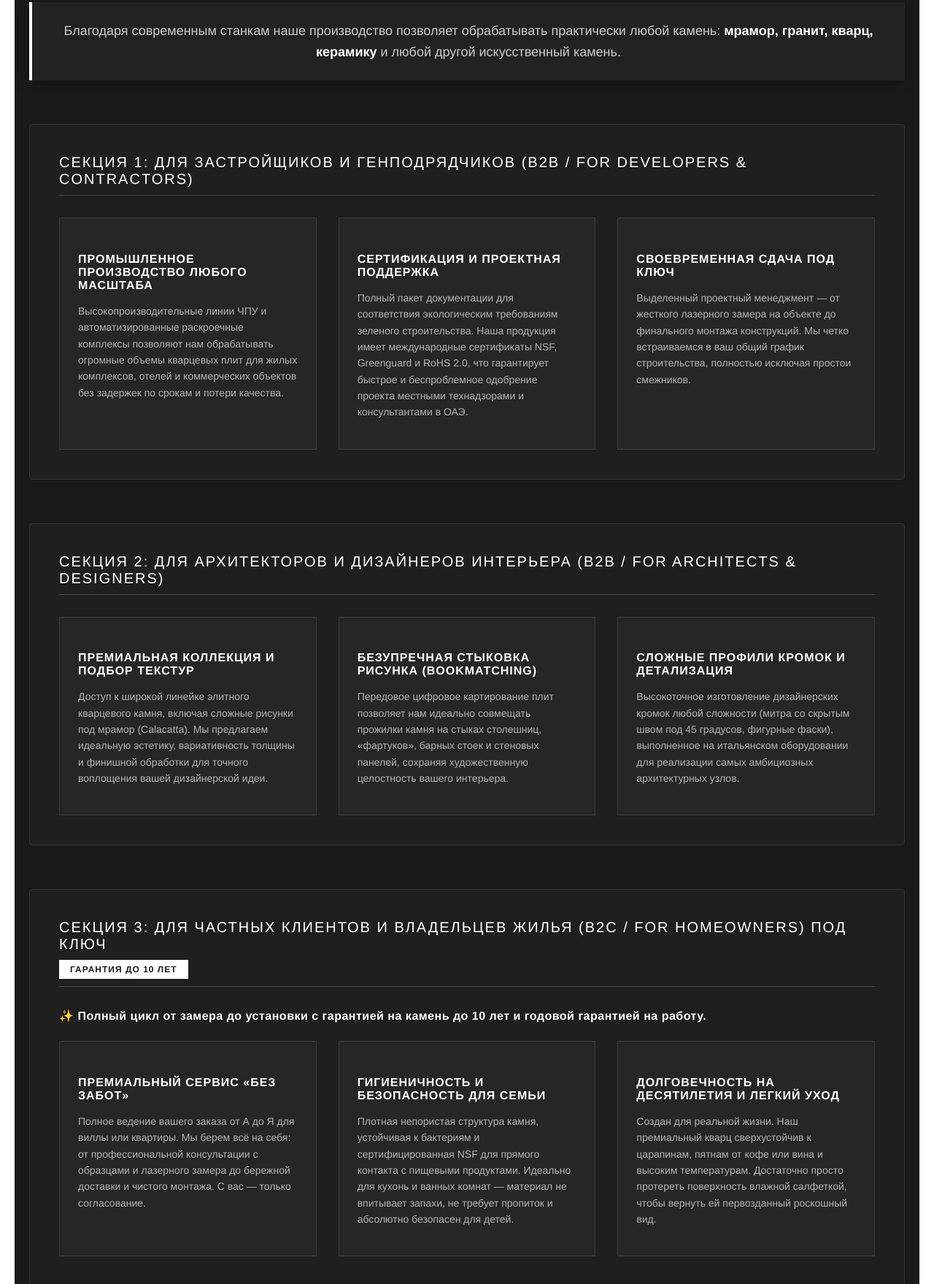
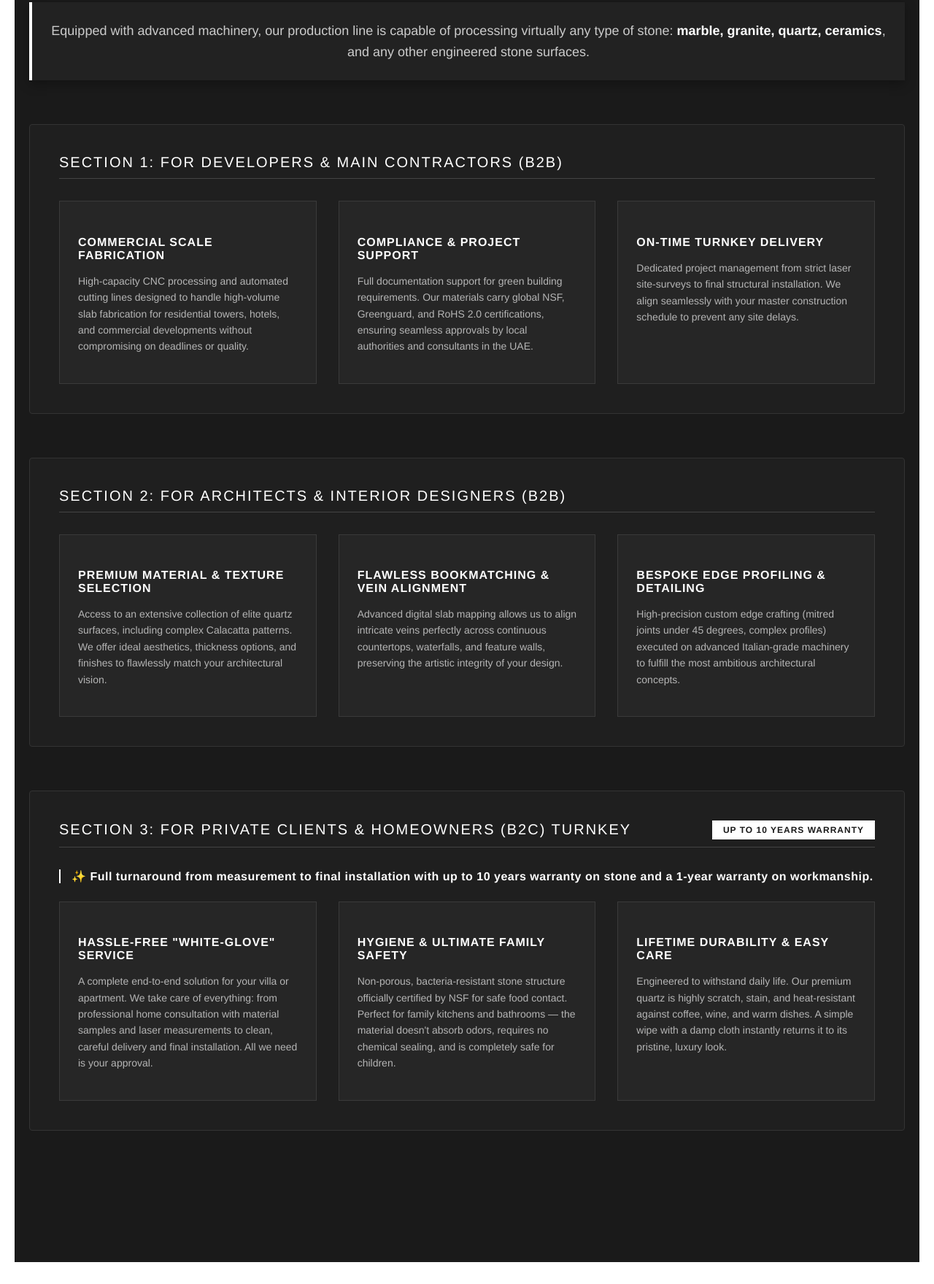
Before and after one commit to micaronquartz/micaronquartz.github.io, a plain HTML site: page index.html in a window 1280 px wide. Shown: the part 232-1991 px from the top of the page at 73% size. After the commit the page ends 1969 px from the top, so only its background shows below. Drawn offline with Linux system fonts and the light colour scheme.

Commit message:
Update index.html

```diff
--- a/index.html
+++ b/index.html
@@ -1,7 +1,9 @@
 <!DOCTYPE html>
-<html lang="ru">
+<html lang="en">
 <head>
     <meta charset="UTF-8">
+    <meta name="viewport" content="width=device-width, initial-scale=1.0">
+    <title>Micaron Quartz | Premium Surfaces Dubai</title>
     <style>
         /* Стили для нового премиального блока услуг Micaron */
         .premium-services-section {
@@ -129,77 +131,80 @@
 
     <section id="services" class="premium-services-section">
 
-        <h2 class="services-main-title">Наши Услуги / Our Services</h2>
+        <h2 class="services-main-title">Our Services</h2>
 
         <div class="factory-intro-box">
-            Благодаря современным станкам наше производство позволяет обрабатывать практически любой камень:
-            <strong>мрамор, гранит, кварц, керамику</strong> и любой другой искусственный камень.
+            Equipped with advanced machinery, our production line is capable of processing virtually any type of stone:
+            <strong>marble, granite, quartz, ceramics</strong>, and any other engineered stone surfaces.
         </div>
 
+        <!-- SECTION 1: B2B Developers & Contractors -->
         <div class="audience-block">
             <div class="audience-header">
-                <span>Секция 1: Для застройщиков и генподрядчиков (B2B / For Developers & Contractors)</span>
+                <span>Section 1: For Developers & Main Contractors (B2B)</span>
             </div>
             <div class="services-sub-grid">
                 <div class="service-item-card">
-                    <h4>Промышленное производство любого масштаба</h4>
-                    <p>Высокопроизводительные линии ЧПУ и автоматизированные раскроечные комплексы позволяют нам обрабатывать огромные объемы кварцевых плит для жилых комплексов, отелей и коммерческих объектов без задержек по срокам и потери качества.</p>
+                    <h4>Commercial Scale Fabrication</h4>
+                    <p>High-capacity CNC processing and automated cutting lines designed to handle high-volume slab fabrication for residential towers, hotels, and commercial developments without compromising on deadlines or quality.</p>
                 </div>
                 <div class="service-item-card">
-                    <h4>Сертификация и проектная поддержка</h4>
-                    <p>Полный пакет документации для соответствия экологическим требованиям зеленого строительства. Наша продукция имеет международные сертификаты NSF, Greenguard и RoHS 2.0, что гарантирует быстрое и беспроблемное одобрение проекта местными технадзорами и консультантами в ОАЭ.</p>
+                    <h4>Compliance & Project Support</h4>
+                    <p>Full documentation support for green building requirements. Our materials carry global NSF, Greenguard, and RoHS 2.0 certifications, ensuring seamless approvals by local authorities and consultants in the UAE.</p>
                 </div>
                 <div class="service-item-card">
-                    <h4>Своевременная сдача под ключ</h4>
-                    <p>Выделенный проектный менеджмент — от жесткого лазерного замера на объекте до финального монтажа конструкций. Мы четко встраиваемся в ваш общий график строительства, полностью исключая простои смежников.</p>
+                    <h4>On-Time Turnkey Delivery</h4>
+                    <p>Dedicated project management from strict laser site-surveys to final structural installation. We align seamlessly with your master construction schedule to prevent any site delays.</p>
                 </div>
             </div>
         </div>
 
+        <!-- SECTION 2: B2B Architects & Designers -->
         <div class="audience-block">
             <div class="audience-header">
-                <span>Секция 2: Для архитекторов и дизайнеров интерьера (B2B / For Architects & Designers)</span>
+                <span>Section 2: For Architects & Interior Designers (B2B)</span>
             </div>
             <div class="services-sub-grid">
                 <div class="service-item-card">
-                    <h4>Премиальная коллекция и подбор текстур</h4>
-                    <p>Доступ к широкой линейке элитного кварцевого камня, включая сложные рисунки под мрамор (Calacatta). Мы предлагаем идеальную эстетику, вариативность толщины и финишной обработки для точного воплощения вашей дизайнерской идеи.</p>
+                    <h4>Premium Material & Texture Selection</h4>
+                    <p>Access to an extensive collection of elite quartz surfaces, including complex Calacatta patterns. We offer ideal aesthetics, thickness options, and finishes to flawlessly match your architectural vision.</p>
                 </div>
                 <div class="service-item-card">
-                    <h4>Безупречная стыковка рисунка (Bookmatching)</h4>
-                    <p>Передовое цифровое картирование плит позволяет нам идеально совмещать прожилки камня на стыках столешниц, «фартуков», барных стоек и стеновых панелей, сохраняя художественную целостность вашего интерьера.</p>
+                    <h4>Flawless Bookmatching & Vein Alignment</h4>
+                    <p>Advanced digital slab mapping allows us to align intricate veins perfectly across continuous countertops, waterfalls, and feature walls, preserving the artistic integrity of your design.</p>
                 </div>
                 <div class="service-item-card">
-                    <h4>Сложные профили кромок и детализация</h4>
-                    <p>Высокоточное изготовление дизайнерских кромок любой сложности (митра со скрытым швом под 45 градусов, фигурные фаски), выполненное на итальянском оборудовании для реализации самых амбициозных архитектурных узлов.</p>
+                    <h4>Bespoke Edge Profiling & Detailing</h4>
+                    <p>High-precision custom edge crafting (mitred joints under 45 degrees, complex profiles) executed on advanced Italian-grade machinery to fulfill the most ambitious architectural concepts.</p>
                 </div>
             </div>
         </div>
 
+        <!-- SECTION 3: B2C Homeowners -->
         <div class="audience-block">
             <div class="audience-header">
-                <span>Секция 3: Для частных клиентов и владельцев жилья (B2C / For Homeowners) под ключ</span>
-                <div class="b2c-warranty-badge">Гарантия до 10 лет</div>
+                <span>Section 3: For Private Clients & Homeowners (B2C) Turnkey</span>
+                <div class="b2c-warranty-badge">Up to 10 Years Warranty</div>
             </div>
-            <div style="font-size: 16px; font-weight: bold; color: #fff; margin-bottom: 25px; letter-spacing: 0.5px;">
-                ✨ Полный цикл от замера до установки с гарантией на камень до 10 лет и годовой гарантией на работу.
+            <div style="font-size: 16px; font-weight: bold; color: #fff; margin-bottom: 25px; letter-spacing: 0.5px; border-left: 2px solid #fff; padding-left: 15px;">
+                ✨ Full turnaround from measurement to final installation with up to 10 years warranty on stone and a 1-year warranty on workmanship.
             </div>
             <div class="services-sub-grid">
                 <div class="service-item-card">
-                    <h4>Премиальный сервис «без забот»</h4>
-                    <p>Полное ведение вашего заказа от А до Я для виллы или квартиры. Мы берем всё на себя: от профессиональной консультации с образцами и лазерного замера до бережной доставки и чистого монтажа. С вас — только согласование.</p>
+                    <h4>Hassle-Free "White-Glove" Service</h4>
+                    <p>A complete end-to-end solution for your villa or apartment. We take care of everything: from professional home consultation with material samples and laser measurements to clean, careful delivery and final installation. All we need is your approval.</p>
                 </div>
                 <div class="service-item-card">
-                    <h4>Гигиеничность и безопасность для семьи</h4>
-                    <p>Плотная непористая структура камня, устойчивая к бактериям и сертифицированная NSF для прямого контакта с пищевыми продуктами. Идеально для кухонь и ванных комнат — материал не впитывает запахи, не требует пропиток и абсолютно безопасен для детей.</p>
+                    <h4>Hygiene & Ultimate Family Safety</h4>
+                    <p>Non-porous, bacteria-resistant stone structure officially certified by NSF for safe food contact. Perfect for family kitchens and bathrooms — the material doesn't absorb odors, requires no chemical sealing, and is completely safe for children.</p>
                 </div>
                 <div class="service-item-card">
-                    <h4>Долговечность на десятилетия и легкий уход</h4>
-                    <p>Создан для реальной жизни. Наш премиальный кварц сверхустойчив к царапинам, пятнам от кофе или вина и высоким температурам. Достаточно просто протереть поверхность влажной салфеткой, чтобы вернуть ей первозданный роскошный вид.</p>
+                    <h4>Lifetime Durability & Easy Care</h4>
+                    <p>Engineered to withstand daily life. Our premium quartz is highly scratch, stain, and heat-resistant against coffee, wine, and warm dishes. A simple wipe with a damp cloth instantly returns it to its pristine, luxury look.</p>
                 </div>
             </div>
         </div>
 
     </section>
-    </body>
+</body>
 </html>
```
